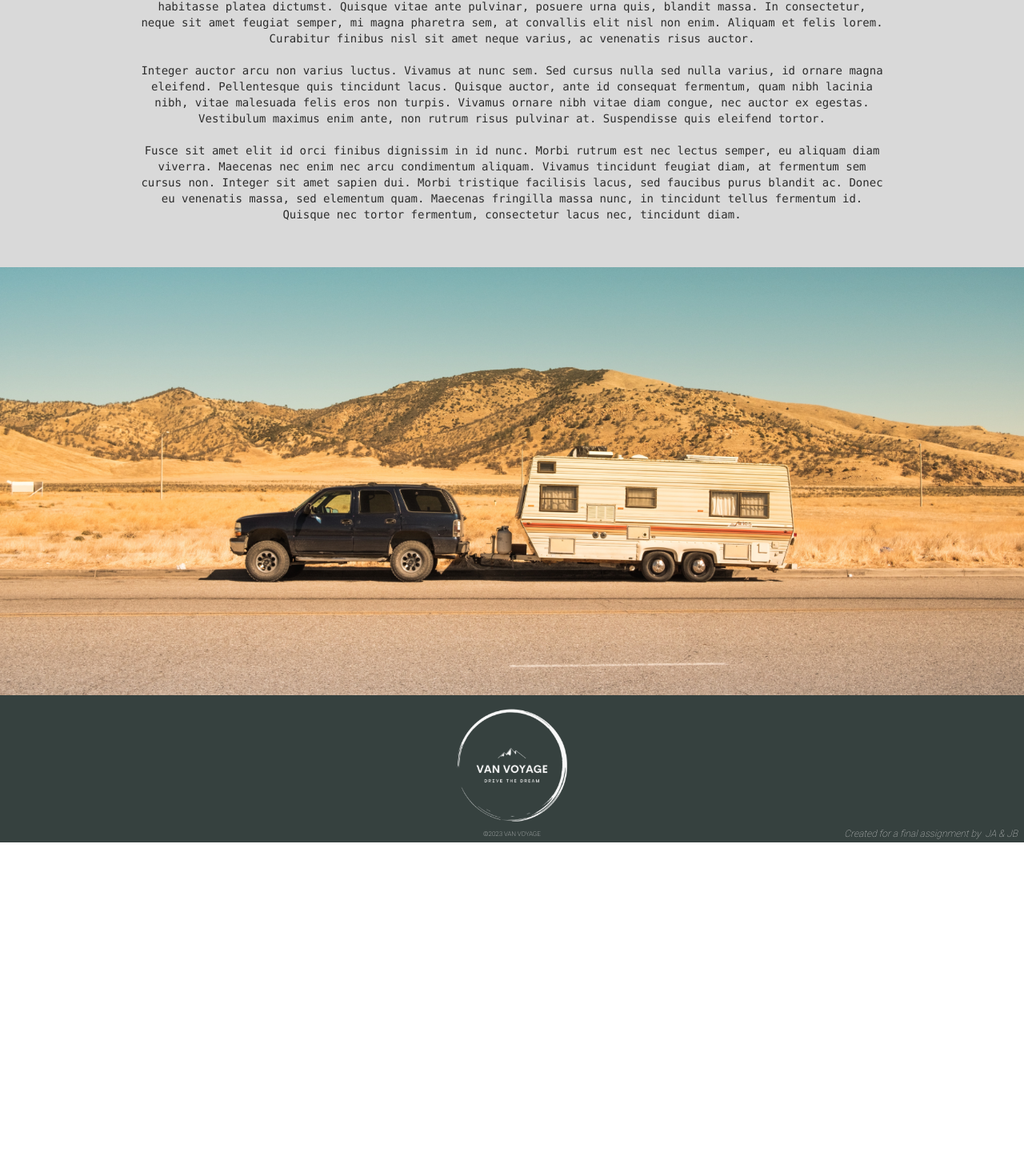
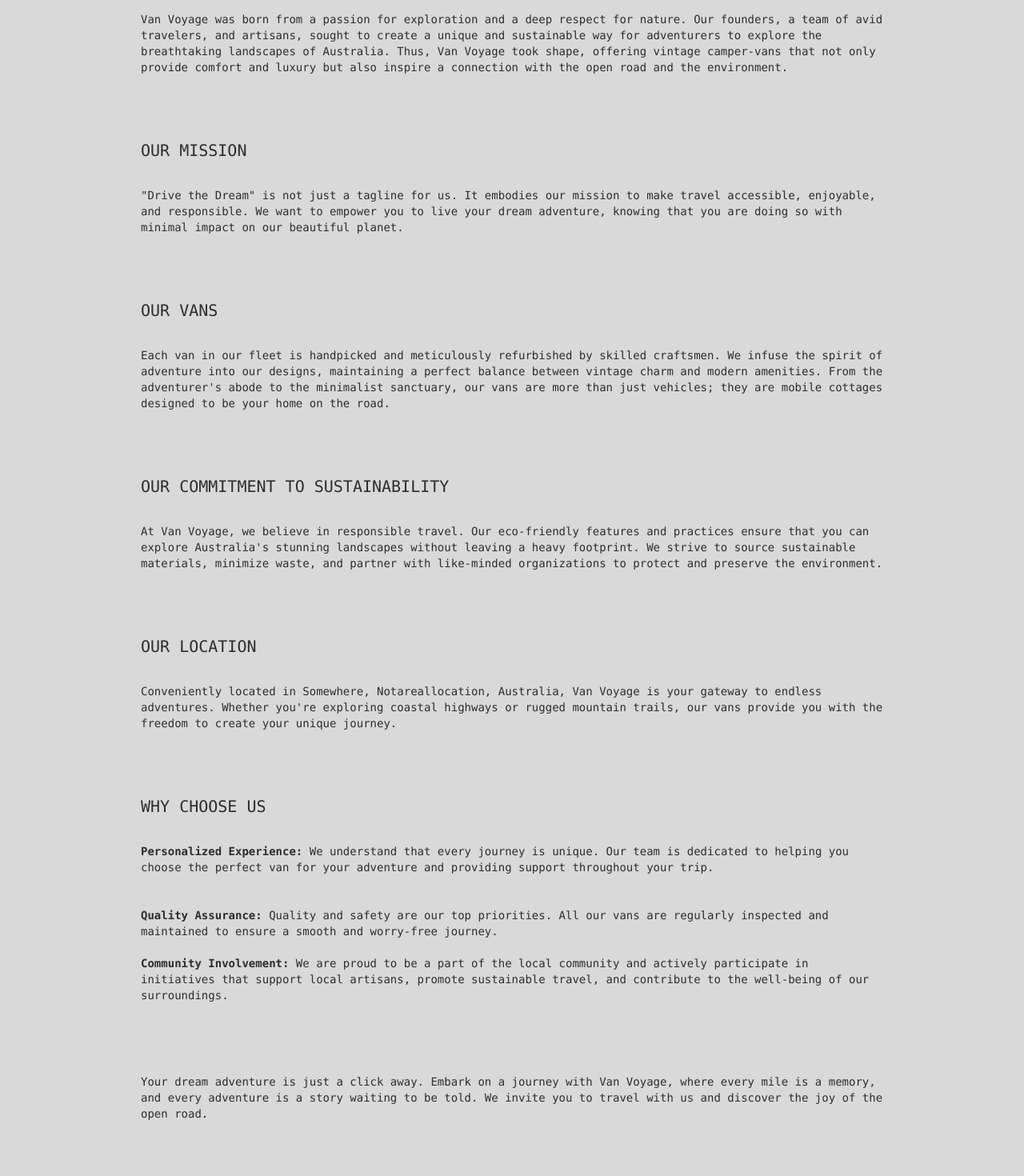
Before and after one commit to van-voyagers/T3A2-B-van-voyage-client, a React (Vite) app: page /about in a window 1280 px wide. Shown: the part 1298-2768 px from the top of the page at 80% size. Before the commit the page ends 2351 px from the top, so only its background shows below. Built offline with nearby package versions, Linux system fonts and the light colour scheme.

Commit message:
updated toasts, adjusted header styling and some small padding adjustments. About page text content

```diff
--- a/src/App.jsx
+++ b/src/App.jsx
@@ -42,8 +42,8 @@ function App() {
         <Route path="/vans" element={<Vans />} />
       </Routes>
       <ToastContainer
-        position="bottom-left"
-        autoClose={5000}
+        position="top-right"
+        autoClose={4000}
         limit={2}
         hideProgressBar={false}
         newestOnTop={false}
@@ -53,6 +53,7 @@ function App() {
         draggable
         pauseOnHover
         theme="light"
+        toastStyle={{ backgroundColor: '#36413fe0', color: '#f8f8f8', border: '#f8f8f8' }}
       />
     </div>
   )
--- a/src/components/AboutPageContent.jsx
+++ b/src/components/AboutPageContent.jsx
@@ -1,49 +1,96 @@
-import React from "react";
+import React from 'react'
 
 function AboutPageContent() {
   return (
-    <div className="mx-auto px-6 sm:px-16 md:px-16 lg:px-44 max-w-screen-xl text-center space-y-8 mb-8 lg:mb-14 text-voyage-black text-sm sm:text-sm md:text-md lg:text-lg">
+    <div className="mx-auto px-6 sm:px-16 md:px-16 lg:px-44 max-w-screen-xl text-left space-y-8 mb-8 lg:mb-14 text-voyage-black text-sm sm:text-sm md:text-md lg:text-lg my-12">
       <h1 className="font-mono pt-8 lg:pt-12 lg:text-xl">
-        ABOUT VAN VOYAGE
+        ABOUT VAN VOYAGE - DRIVE THE DREAM
       </h1>
+      <h2 className="font-mono pt-8 lg:pt-12 lg:text-xl">OUR STORY</h2>
       <p className="font-mono text-xs sm:text-sm md:text-md lg:text-md">
-        Lorem ipsum dolor sit amet, consectetur adipiscing elit, sed do eiusmod
-        tempor incididunt ut labore et dolore magna aliqua. Ut enim ad minim
-        veniam, quis exercitation ullamco laboris nisi ut aliquip ex ea commodo
-        consequat. Ut enim ad minim veniam, quis exercitation ullamco laboris
-        nisi ut aliquip ex ea commodo consequat. Suspendisse quis nunc lacinia,
-        auctor sapien at, auctor mi.
-        <br />
-        <br />
-        In non turpis at est convallis finibus. Morbi ut ipsum non lacus
-        condimentum interdum at id diam. Vivamus imperdiet, arcu at lacinia
-        fringilla, nisl tortor dictum elit, at posuere lectus nisl et massa. In
-        hac habitasse platea dictumst. Quisque vitae ante pulvinar, posuere urna
-        quis, blandit massa. In consectetur, neque sit amet feugiat semper, mi
-        magna pharetra sem, at convallis elit nisl non enim. Aliquam et felis
-        lorem. Curabitur finibus nisl sit amet neque varius, ac venenatis risus
-        auctor.
-        <br />
-        <br />
-        Integer auctor arcu non varius luctus. Vivamus at nunc sem. Sed cursus
-        nulla sed nulla varius, id ornare magna eleifend. Pellentesque quis
-        tincidunt lacus. Quisque auctor, ante id consequat fermentum, quam nibh
-        lacinia nibh, vitae malesuada felis eros non turpis. Vivamus ornare nibh
-        vitae diam congue, nec auctor ex egestas. Vestibulum maximus enim ante,
-        non rutrum risus pulvinar at. Suspendisse quis eleifend tortor.
-        <br />
-        <br />
-        Fusce sit amet elit id orci finibus dignissim in id nunc. Morbi rutrum
-        est nec lectus semper, eu aliquam diam viverra. Maecenas nec enim nec
-        arcu condimentum aliquam. Vivamus tincidunt feugiat diam, at fermentum
-        sem cursus non. Integer sit amet sapien dui. Morbi tristique facilisis
-        lacus, sed faucibus purus blandit ac. Donec eu venenatis massa, sed
-        elementum quam. Maecenas fringilla massa nunc, in tincidunt tellus
-        fermentum id. Quisque nec tortor fermentum, consectetur lacus nec,
-        tincidunt diam.
+        Van Voyage was born from a passion for exploration and a deep respect
+        for nature. Our founders, a team of avid travelers, and artisans, sought
+        to create a unique and sustainable way for adventurers to explore the
+        breathtaking landscapes of Australia. Thus, Van Voyage took shape,
+        offering vintage camper-vans that not only provide comfort and luxury
+        but also inspire a connection with the open road and the environment.
       </p>
+
+      <h2 className="font-mono pt-8 lg:pt-12 lg:text-xl">OUR MISSION</h2>
+      <p className="font-mono text-xs sm:text-sm md:text-md lg:text-md">
+        "Drive the Dream" is not just a tagline for us. It embodies our mission
+        to make travel accessible, enjoyable, and responsible. We want to
+        empower you to live your dream adventure, knowing that you are doing so
+        with minimal impact on our beautiful planet.
+      </p>
+
+      <h2 className="font-mono pt-8 lg:pt-12 lg:text-xl">OUR VANS</h2>
+      <p className="font-mono text-xs sm:text-sm md:text-md lg:text-md">
+        Each van in our fleet is handpicked and meticulously refurbished by
+        skilled craftsmen. We infuse the spirit of adventure into our designs,
+        maintaining a perfect balance between vintage charm and modern
+        amenities. From the adventurer's abode to the minimalist sanctuary, our
+        vans are more than just vehicles; they are mobile cottages designed to
+        be your home on the road.
+      </p>
+
+      <h2 className="font-mono pt-8 lg:pt-12 lg:text-xl">
+        OUR COMMITMENT TO SUSTAINABILITY
+      </h2>
+      <p className="font-mono text-xs sm:text-sm md:text-md lg:text-md">
+        At Van Voyage, we believe in responsible travel. Our eco-friendly
+        features and practices ensure that you can explore Australia's stunning
+        landscapes without leaving a heavy footprint. We strive to source
+        sustainable materials, minimize waste, and partner with like-minded
+        organizations to protect and preserve the environment.
+      </p>
+
+      <h2 className="font-mono pt-8 lg:pt-12 lg:text-xl">OUR LOCATION</h2>
+      <p className="font-mono text-xs sm:text-sm md:text-md lg:text-md">
+      Conveniently located in Somewhere, Notareallocation, Australia, Van Voyage is your gateway to endless adventures. Whether you're exploring coastal highways or rugged mountain trails, our vans provide you with the freedom to create your unique journey.
+      </p>
+
+      <h2 className="font-mono pt-8 lg:pt-12 lg:text-xl">WHY CHOOSE US</h2>
+      <p className="font-mono text-xs sm:text-sm md:text-md lg:text-md">
+        <ul>
+        <li><strong>Personalized Experience:</strong> We understand that every
+        journey is unique. Our team is dedicated to helping you choose the
+        perfect van for your adventure and providing support throughout your
+        trip.</li>
+        <br/>
+        <br/>
+        <strong>Quality Assurance:</strong > Quality and safety
+        are our top priorities. All our vans are regularly inspected and
+        maintained to ensure a smooth and worry-free journey.
+        <br/>
+        <br/>
+        <strong>Community Involvement:</strong> We are
+        proud to be a part of the local community and actively participate in
+        initiatives that support local artisans, promote sustainable travel, and
+        contribute to the well-being of our surroundings.
+        </ul>
+      </p>
+      <br/>
+      <br/>
+      <p className="font-mono text-xs sm:text-sm md:text-md lg:text-md">
+        Your dream adventure is just a click away. Embark on a journey with Van
+        Voyage, where every mile is a memory, and every adventure is a story
+        waiting to be told. We invite you to travel with us and discover the joy
+        of the open road.</p>
+        <br/>
+        <br/>
+        <br/>
+        <p className="font-mono text-xs sm:text-sm md:text-md lg:text-md text-right">
+        <em>
+          Everything on this page is fictitious. Van Voyage and this website do
+          not represent a real business.<br/> This project was made for a final
+          assessment for Coder Academy by{' '}
+          <a href="https://github.com/jordanaston">Jordan Aston</a>&nbsp;&&nbsp;
+          <a href="https://github.com/JRBoland">James Boland</a>.
+        </em>
+        </p>
     </div>
-  );
+  )
 }
 
-export default AboutPageContent;
+export default AboutPageContent
--- a/src/components/BookingHistory.jsx
+++ b/src/components/BookingHistory.jsx
@@ -100,7 +100,7 @@ function BookingHistory() {
       setBookings(updatedBookings); // Update the state with the filtered bookings array
 
       // Show an alert to notify the user that the booking was cancelled
-      toast.info("Booking cancelled");
+      toast.success("Booking cancelled.");
     } catch (error) {
       console.error("Error deleting booking:", error);
     }
--- a/src/components/HireRates.jsx
+++ b/src/components/HireRates.jsx
@@ -6,7 +6,7 @@ import VengaBus1 from "../assets/images/vans/venga-bus/venga-bus-1.png";
 
 function HireRates() {
   return (
-    <div className="mx-auto px-6 sm:px-16 md:px-16 lg:px-44 max-w-screen-xl text-center space-y-8 mb-8 lg:mb-12 text-voyage-black text-sm sm:text-sm md:text-md lg:text-lg">
+    <div className="mx-auto px-6 sm:px-16 md:px-16 lg:px-44 max-w-screen-xl text-center space-y-8 mb-8 lg:mb-12 text-voyage-black text-sm sm:text-sm md:text-md lg:text-lg my-8">
       <h1 className="font-mono pt-8 lg:pt-12 lg:text-xl">HIRE RATES</h1>
       <p className="font-mono text-xs sm:text-sm md:text-md lg:text-lg">
         At Van Voyage, we believe that freedom on the road shouldn't cost the
@@ -31,7 +31,7 @@ function HireRates() {
         </NavLink>
       </button>
 
-      <div className="flex flex-wrap justify-center sm:mt-12 space-y-4 md:space-y-0 font-mono">
+      <div className="flex flex-wrap justify-center sm:mt-12 space-y-4 md:space-y-0 font-mono pb-8">
         <div className="w-full md:w-1/3 lg:w-1/3 px-2 md:mb-0">
           <img
             src={Marigold1}
--- a/src/components/ReasonsToHire.jsx
+++ b/src/components/ReasonsToHire.jsx
@@ -37,13 +37,13 @@ function ReasonsToHire() {
 
   return (
     // Render a grid layout with reasons for hiring the vans
-    <div className="text-voyage-black text-center mb-10 px-8 sm:px-16 md:px-24 lg:px-32 xl:px-48 2xl:px-64 grid gap-8 grid-cols-2 lg:grid-cols-3">
-      <h1 className="font-mono pt-8 pb-4 col-span-full text-sm sm:text-sm lg:pt-12 lg:text-xl">
+    <div className="text-voyage-black text-center mb-10 px-8 sm:px-16 md:px-24 lg:px-32 xl:px-48 2xl:px-64 grid gap-8 grid-cols-2 lg:grid-cols-3 my-8">
+      <h1 className="font-mono py-8 col-span-full text-sm sm:text-sm lg:pt-12 lg:text-xl">
         REASONS TO HIRE WITH VAN VOYAGE
       </h1>
       {/* Iterate over reasonsData and render each reason with its title and description */}
       {reasonsData.map((reason, index) => (
-        <div key={index} className="mb-4">
+        <div key={index} className="mb-8">
           <h2 className="text-xs sm:text-sm lg:text-lg">{reason.title}</h2>
           <p className="text-xs sm:text-sm lg:text-lg font-mono mt-2">
             {reason.description}
--- a/src/components/ReviewCarousel.jsx
+++ b/src/components/ReviewCarousel.jsx
@@ -48,7 +48,7 @@ const ReviewCarousel = () => {
 
   return (
     <div className="text-center">
-      <h2 className="text-sm lg:text-xl text-voyage-black font-mono my-6 sm:my-8">
+      <h2 className="text-sm lg:text-xl text-voyage-black font-mono py-8 my-4 sm:my-8">
         REVIEWS
       </h2>
       {loading ? (
@@ -97,7 +97,7 @@ const ReviewCarousel = () => {
                 return (
                   <div
                     key={review._id}
-                    className="text-voyage-black font-mono text-sm lg:text-lg px-16"
+                    className="text-voyage-black font-mono text-sm lg:text-lg px-16 mb-4"
                   >
                     <h3 className="mb-2">{review.booking.user.firstName}</h3>
                     <p className="mb-2 overflow-hidden break-words">
--- a/src/components/TravelWithUs.jsx
+++ b/src/components/TravelWithUs.jsx
@@ -3,8 +3,8 @@ import { NavLink } from "react-router-dom";
 
 function TravelWithUs() {
   return (
-    <div className="mx-auto px-6 sm:px-16 md:px-16 lg:px-44 max-w-screen-xl text-center space-y-8 mb-8 lg:mb-12 text-voyage-black text-sm sm:text-sm md:text-md lg:text-lg">
-      <h1 className="font-mono lg:text-xl font-normal pt-8 lg:pt-12 lg:text-xl">
+    <div className="mx-auto px-6 sm:px-16 md:px-16 lg:px-44 max-w-screen-xl text-center space-y-8 my-8 lg:mb-12 text-voyage-black text-sm sm:text-sm md:text-md lg:text-lg">
+      <h1 className="font-mono lg:text-xl font-normal py-4 lg:pt-12">
         TRAVEL WITH US
       </h1>
       <p className="font-mono text-xs sm:text-sm md:text-md lg:text-lg">
@@ -13,7 +13,7 @@ function TravelWithUs() {
         conveniently situated in Location, Location, Australia.
       </p>
 
-      <div className="flex justify-center">
+      <div className="flex justify-center pb-4">
         <button className="list-none border border-voyage-black font-normal px-2 py-1">
           <NavLink
             to="/vans"
--- a/src/pages/Account.jsx
+++ b/src/pages/Account.jsx
@@ -10,7 +10,7 @@ function Account() {
   return (
     <div className="flex flex-col min-h-screen">
       <Header />
-      <p className="text-center font-roboto text-voyage-black mt-20 text-xl underline underline-offset-8">ACCOUNT SETTINGS</p>
+      <p className="text-center font-mono text-voyage-black mt-20 text-xl underline underline-offset-8">ACCOUNT SETTINGS</p>
       <p className="text-center font-roboto text-voyage-black mt-20 mb-10 text-md">PERSONAL DETAILS</p>
       <PersonalDetails />
       <p className="text-center font-roboto text-voyage-black mt-20 mb-10 text-md">UPDATE PERSONAL DETAILS</p>
--- a/src/pages/Contact.jsx
+++ b/src/pages/Contact.jsx
@@ -12,9 +12,9 @@ function Contact() {
       <div>
         <img src={ContactPage1} alt="Home Page" className="w-full h-auto" />
       </div>
-      <p className="text-center font-mono text-voyage-black mt-20 mb-10 text-md lg:text-xl">CONTACT US</p>
+      <p className="text-center font-mono text-voyage-black mb-12 my-20 text-md lg:text-xl">CONTACT US</p>
       <ContactForm />
-      <p className="text-center font-mono text-voyage-black mt-10 mb-10 text-md lg:text-xl">LEAVE US A REVIEW</p>
+      <p className="text-center font-mono text-voyage-black mt-24 mb-12 text-md lg:text-xl">LEAVE US A REVIEW</p>
       <ReviewForm />
       <Footer />
     </div>
```
